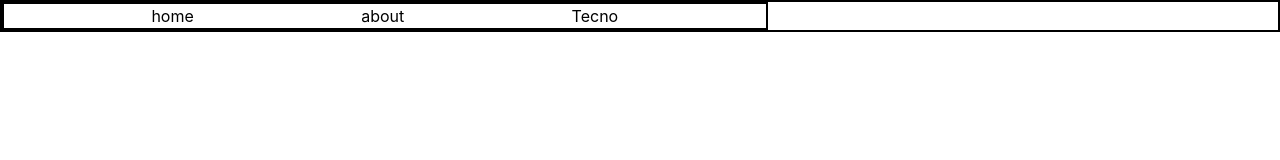
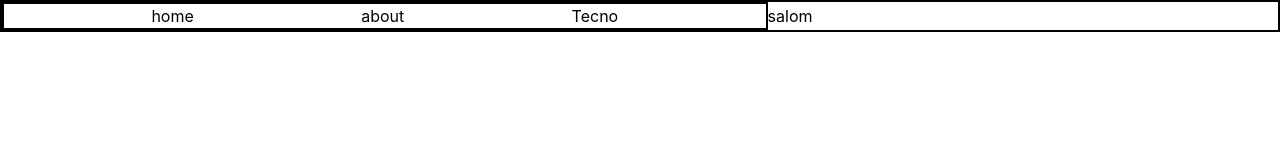
Before and after one commit to mahmudjonuktamov77-cmd/sayt, a React (Vite) app: page / in a window 1280 px wide. Before the commit this address had no page. Shown: the top 160 px of the page. Built offline with nearby package versions, Linux system fonts and the light colour scheme.

Commit message:
Update App.jsx

```diff
--- a/src/App.jsx
+++ b/src/App.jsx
@@ -20,7 +20,7 @@ const App = () => {
 
              </ul>
 
-
+   <h1>salom</h1>
 
             <button className=''></button>
 
```
